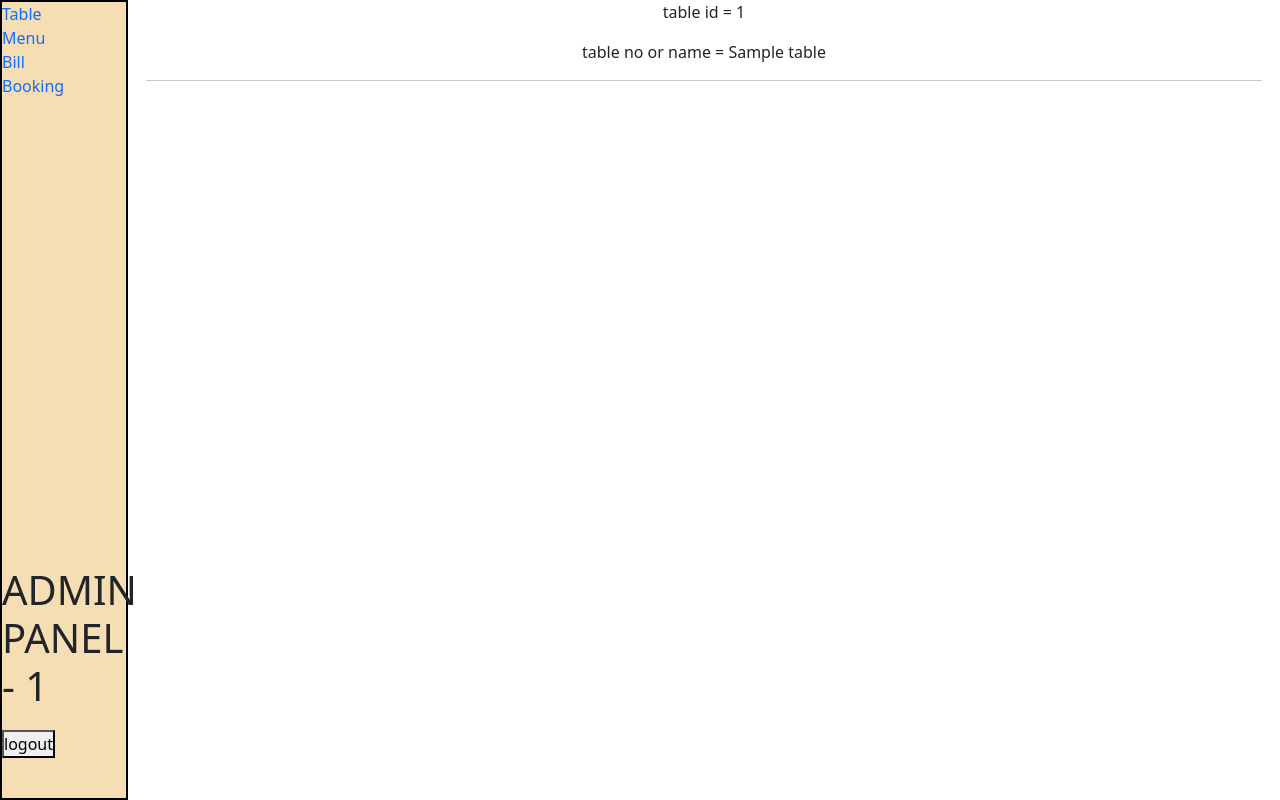
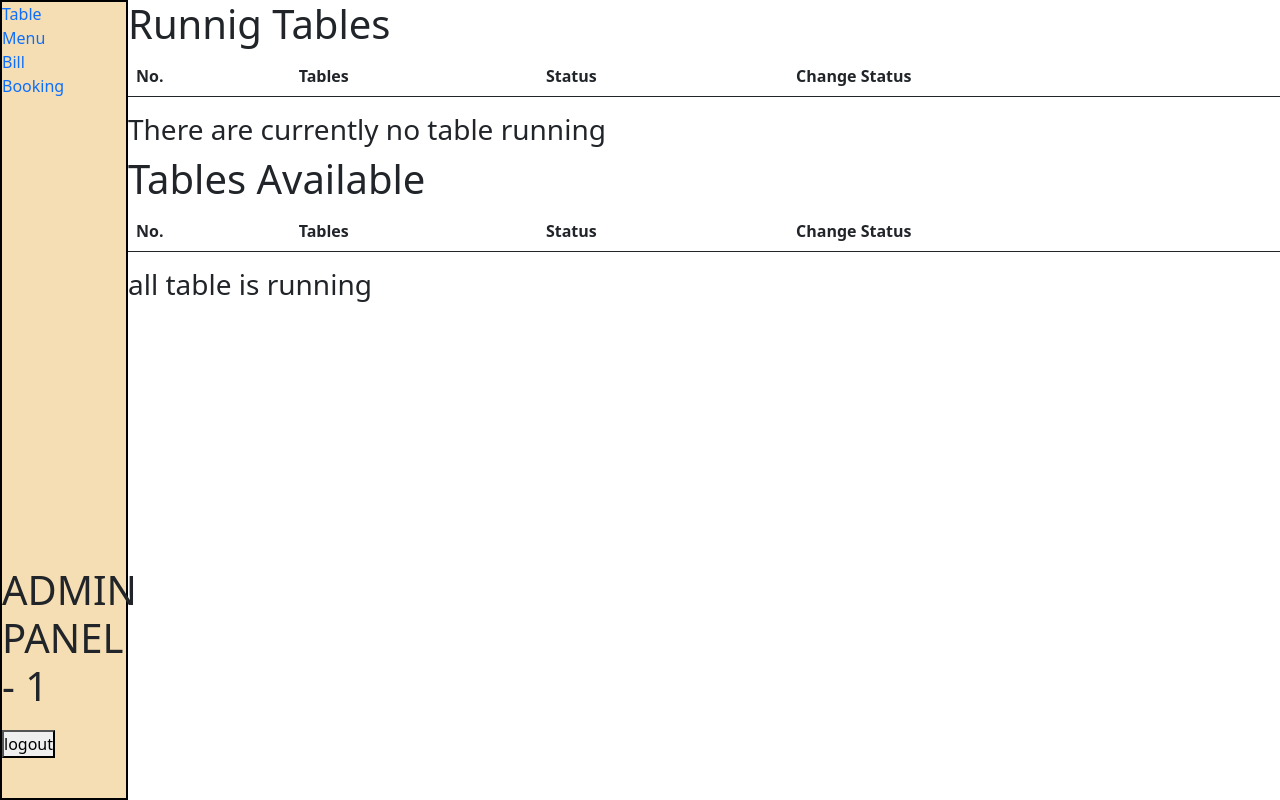
Before and after one commit to PritamMakwana/TablePoint, a PHP site: page /TablePoint/admin/zop-table.php in a window 1280 px wide. Run offline with PHP 8.4, Linux system fonts and the light colour scheme; the visitor is signed in with stand-in values (Sample User, id 1); tables that the repository leaves empty or names only in its code hold one stand-in row (values such as "Sample post"); lists and menus that the app fills with data are empty.

Commit message:
operator status chage table and show status of table

```diff
--- a/admin/zop-table.php
+++ b/admin/zop-table.php
@@ -24,19 +24,118 @@
             </div>
             <div style=" width: 90%;  height: 100%; position: absolute; margin-left: 10%;  ">
                 <?php
-                $sTables = "SELECT * FROM tables ";
-                $resTables = mysqli_query($conn, $sTables) or die("Query Faild sTables." . mysqli_connect_error());
 
-                while ($row = mysqli_fetch_assoc($resTables)) {  ?>
-                    <div class="container text-center">
-                        <p><?php echo "table id = " . $row['t_id']; ?> </p>
-                        <p><?php echo "table no or name = " . $row['t_name_or_num']; ?> </p>
-                        <hr>
-                    </div>
-                <?php } ?>
+                if (isset($_POST['table_status_active'])) {
+                    $Table_Active_update = "UPDATE `tables` SET `t_status`='1' WHERE `t_id` = {$_POST['table_id']} ";
+                    $result_update_active = mysqli_query($conn, $Table_Active_update) or die("Query Failed Table Active update problem.");
+                }
+
+                if (isset($_POST['table_status_disactive'])) {
+                    $Table_Disactive_update = "UPDATE `tables` SET `t_status`='0' WHERE `t_id` = {$_POST['table_id']} ";
+                    $result_update_disactive = mysqli_query($conn, $Table_Disactive_update) or die("Query Failed Table  Disactive update problem.");
+                }
+
+                $sTables = "SELECT * FROM `tables` ";
+
+                $Tables_show_all = mysqli_query($conn, $sTables) or die("Query Faild All table select." . mysqli_connect_error());
+
+                $Tables_select_disactive = "SELECT * FROM `tables` WHERE `t_status` = '0' ";
+
+                $Disactive_Tables = mysqli_query($conn, $Tables_select_disactive) or die("Query Faild sTables." . mysqli_connect_error());
+
+                $RunnigTableselect = "SELECT * FROM `tables` WHERE `t_status` = '1' ";
+
+                $RunnigTableShow = mysqli_query($conn, $RunnigTableselect) or die("Query Failed Runnig Table select.");
+                if (mysqli_num_rows($Tables_show_all) > 0) {
+                ?>
+                    <h1>Runnig Tables</h1>
+                    <table class="table">
+                        <thead>
+                            <tr>
+                                <th scope="col">No.</th>
+                                <th scope="col">Tables</th>
+                                <th scope="col">Status</th>
+                                <th scope="col">Change Status</th>
+                            </tr>
+                        </thead>
+                        <tbody>
+                            <?php
+                            if (mysqli_num_rows($RunnigTableShow) == 0) {
+                                echo "</tbody>";
+                                echo "</table>";
+                                echo "<h3>There are currently no table running</h3>";
+                            } else {
+                                $column_no = 0;
+                                while ($rowRun = mysqli_fetch_assoc($RunnigTableShow)) { ?>
+                                    <tr>
+                                        <th scope="row"><?php echo ++$column_no; ?></th>
+                                        <td><?php echo $rowRun['t_name_or_num']; ?></td>
+                                        <td>
+                                            <p class="btn btn-info disabled">Runnig</p>
+                                        </td>
+                                        <td>
+                                            <form action="<?php echo htmlspecialchars($_SERVER['PHP_SELF']); ?>" method="POST">
+                                                <div>
+                                                    <input type="hidden" name="table_id" value="<?php echo $rowRun['t_id']; ?>" required>
+                                                </div>
+                                                <input type="submit" name="table_status_disactive" class="btn btn-danger" value="Disactive">
+                                            </form>
+                                        </td>
+                                    </tr>
+                            <?php
+                                }
+                            }
+                            ?>
+                        </tbody>
+                    </table>
+                    <h1>Tables Available</h1>
+                    <table class="table">
+                        <thead>
+                            <tr>
+                                <th scope="col">No.</th>
+                                <th scope="col">Tables</th>
+                                <th scope="col">Status</th>
+                                <th scope="col">Change Status</th>
+                            </tr>
+                        </thead>
+                        <tbody>
+
+                            <?php
+                            if (mysqli_num_rows($Disactive_Tables) == 0) {
+                                echo "</tbody>";
+                                echo "</table>";
+                                echo "<h3>all table is running</h3>";
+                            } else {
+                                $column_no_d = 0;
+                                while ($row = mysqli_fetch_assoc($Disactive_Tables)) {
+                            ?>
+                                    <tr>
+                                        <th scope="row"><?php echo ++$column_no_d; ?></th>
+                                        <td><?php echo $row['t_name_or_num']; ?></td>
+                                        <td>
+                                            <p class="btn btn-success disabled">Disactive</p>
+                                        </td>
+                                        <td>
+                                            <form action="<?php echo htmlspecialchars($_SERVER['PHP_SELF']); ?>" method="POST">
+                                                <div>
+                                                    <input type="hidden" name="table_id" value="<?php echo $row['t_id']; ?>" required>
+                                                </div>
+                                                <input type="submit" name="table_status_active" class="btn btn-success" value="Active">
+                                            </form>
+                                        </td>
+                                    </tr>
+                            <?php
+                                }
+                            }
+                            ?>
+                        </tbody>
+                    </table>
                 <?php
+                } else {
+                    echo "<h1> Tables Not avaliable (Because it is not given table from admin) </h1>";
+                }
+                ?>
 
-                ?>
             </div>
         </div>
 
```
